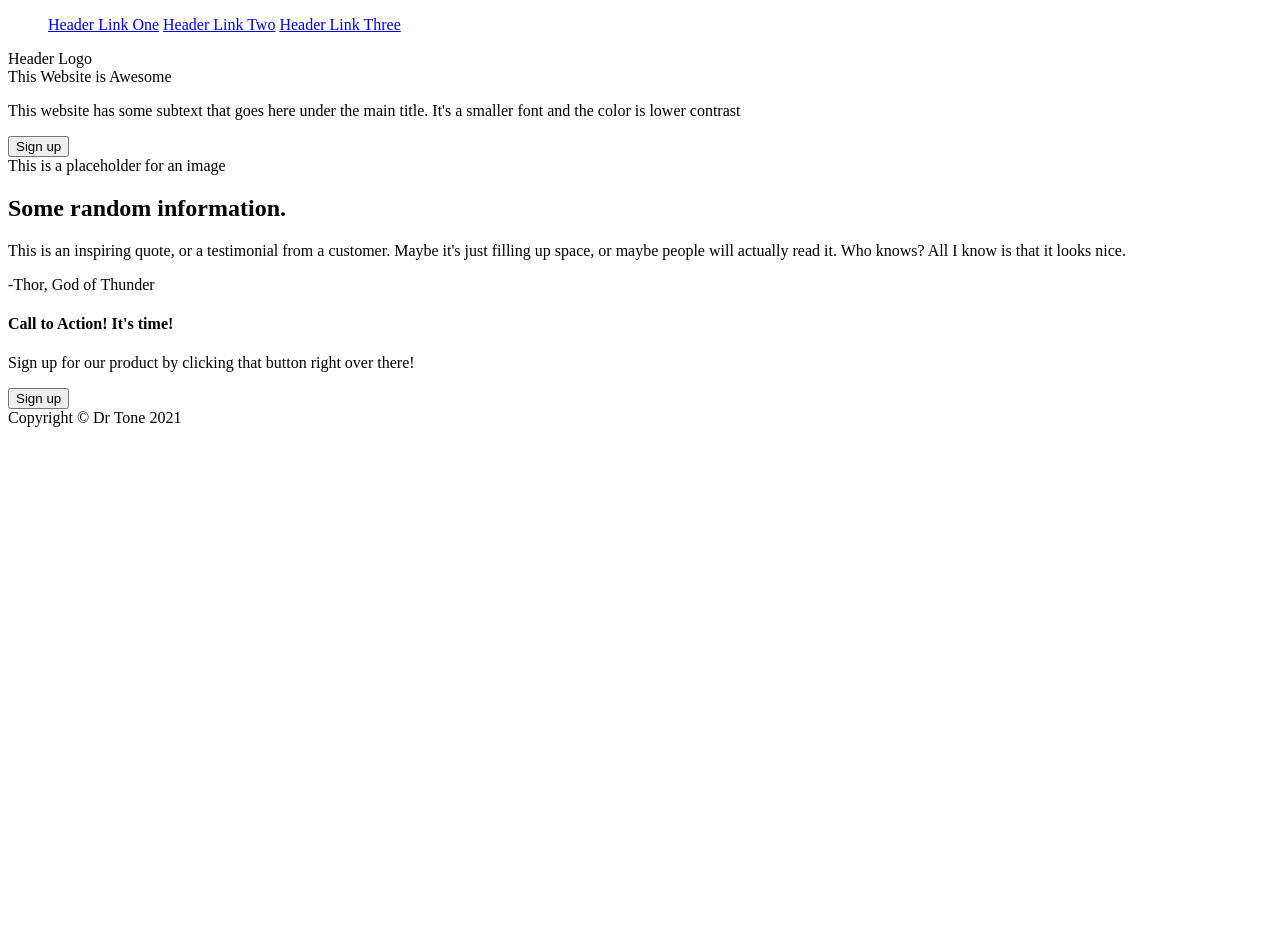
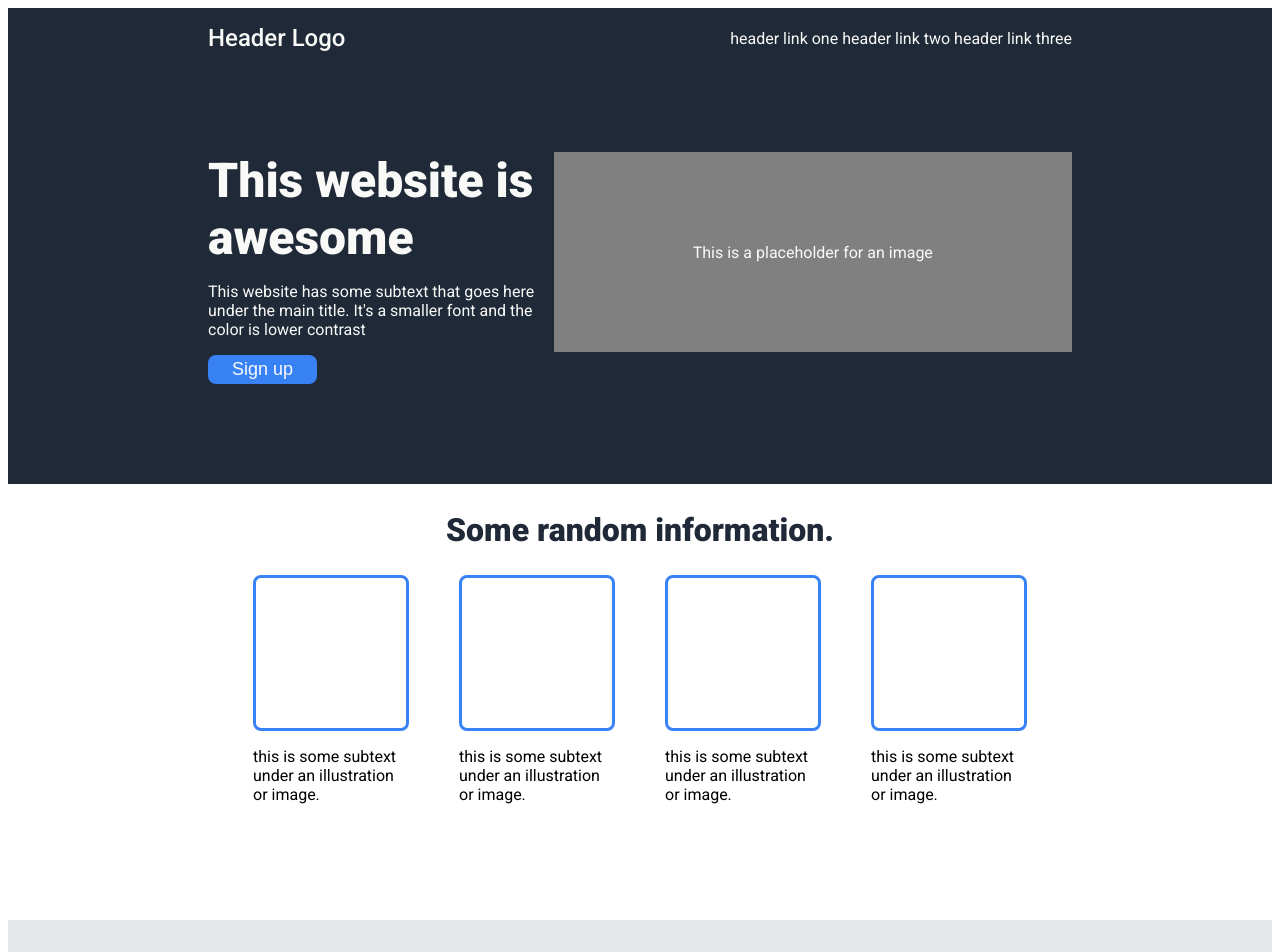
Before and after one commit to ckehlzx/top-foundations-landing-page, a plain HTML site: page index.html in a window 1280 px wide. Shown: the top 952 px of the page. Before the commit the page ends 800 px from the top, so only its background shows below. Drawn offline with Linux system fonts and the light colour scheme.

Commit message:
finished work on header, container1, container2 and container3

```diff
--- a/index.html
+++ b/index.html
@@ -6,31 +6,54 @@
     <meta name="viewport" content="width=device-width, initial-scale=1.0">
     <title>Dr Tone's Ludicrous Landing Page</title>
     <link rel="stylesheet" href="style.css">
+    <link rel="preconnect" href="https://fonts.googleapis.com">
+    <link rel="preconnect" href="https://fonts.gstatic.com" crossorigin>
+    <link href="https://fonts.googleapis.com/css2?family=Roboto:ital,wght@0,400;0,500;0,900;1,100&display=swap" rel="stylesheet">
 </head>
 <body>
     <div class="header">
+        <div class="logo">Header Logo</div>
         <ul>
-            <a href=#>Header Link One</a>
-            <a href=#>Header Link Two</a>
-            <a href=#>Header Link Three</a>
+            <a href=#>header link one</a>
+            <a href=#>header link two</a>
+            <a href=#>header link three</a>
         </ul>
-        <div class="logo">Header Logo</div>
     </div>
     <div class="container1">
-        <div class="title">This Website is Awesome</div>
-        <p>This website has some subtext that goes here under the main title. It's a smaller font and the color is lower contrast</p>
-        <button>Sign up</button>
-        <div class="imageplaceholder">This is a placeholder for an image</div>
+        <div class="titlebox">
+            <div class="title">This website is awesome</div>
+            <p>This website has some subtext that goes here under the main title. It's a smaller font and the color is lower contrast</p>
+            <button>Sign up</button>
+        </div>
+        <div class="imageplaceholder">This is a placeholder for an image
+        </div>
     </div>
     <div class="container2">
         <h2>Some random information.</h2>
-        <div class="square">
-
+        <div class="squares">
+            <div class="card">
+                <div class="square"></div>
+                <p class="squaretxt">this is some subtext under an illustration or image.</p>
+            </div>
+            <div class="card">
+                <div class="square"></div>
+                <p class="squaretxt">this is some subtext under an illustration or image.</p>
+            </div>
+            <div class="card">
+                <div class="square"></div>
+                <p class="squaretxt">this is some subtext under an illustration or image.</p>
+            </div>
+            <div class="card">
+                <div class="square"></div>
+                <p class="squaretxt">this is some subtext under an illustration or image.</p>
+            </div>
         </div>
     </div>
     <div class="container3">
-        <p class="quote">This is an inspiring quote, or a testimonial from a customer. Maybe it's just filling up space, or maybe people will actually read it.  Who knows?  All I know is that it looks nice.</p>
-        <p class="speaker">-Thor, God of Thunder</p>
+        <blockquote class="quote"><p>This is an inspiring quote, or a testimonial from a customer. Maybe it's just filling up space, or maybe people will actually read it.  Who knows?  All I know is that it looks nice.
+        </p>
+        </blockquote>
+        <figcaption>-Thor, God of Thunder</figcaption>
     </div>
     <div class="container4">
         <h4>Call to Action! It's time!</h4>
--- a/style.css
+++ b/style.css
@@ -0,0 +1,134 @@
+body{
+    display: flex;
+    flex-direction: column;
+    font-family: 'Roboto', serif;
+}
+
+/* This defines most of the colors and fonts for the page*/
+.header, a, .container1, .footer{
+    background-color: #1F2937;
+    color:#f9faf8
+}
+
+.logo{
+    font-size: 24px;
+    font-weight: 500;
+    margin-left: 200px;
+}
+
+.title{
+    font-size:48px;
+    font-weight: 900;
+}
+
+button{
+    background-color: #3882f6;
+    color: #f9faf8;
+    border-radius: 8px;
+    border: none;
+    padding: 4px 24px;
+    font-size: 18px;
+}
+
+h2{
+    font-size: 32px;
+    font-weight:900px;
+    color: #1F2937;
+    text-align: center;
+}
+
+/* this defines the rules for the header and links */
+.header{
+    display: flex;
+    justify-content: space-between;
+    align-items: center;
+    padding-top: 16px;
+    flex-shrink: 0;
+}
+
+ul{
+    margin:0;
+    padding:0;
+    margin-right: 200px;
+}
+
+a{
+    list-style-type: none;
+    text-decoration: none;
+}
+
+/* this defines the rules for container 1 and everything inside*/
+.container1{
+    display:flex;
+    justify-content: space-between;
+}
+
+.titlebox, .imageplaceholder {
+    margin-top: 100px;
+    margin-bottom: 100px;
+}
+.titlebox{
+    margin-left: 200px;
+    width: 400px;
+}
+
+.imageplaceholder{
+    display: flex;
+    justify-content: center;
+    align-items: center;
+    width: 600px;
+    height: 200px;
+    background-color:grey;
+    margin-right:200px;
+}
+
+/* this defines the rules for container 2 */
+.container2{
+    margin-bottom: 100px;
+}
+
+.squares {
+    display: flex;
+    justify-content: center;
+    gap: 50px;
+}
+
+.square {
+    display: flex;
+    flex-direction: column;
+    border: solid;
+    border-color: #3882f6;
+    border-radius: 8px;
+    width: 150px;
+    height: 150px;
+}
+
+.squaretxt {
+    width: 150px;
+}
+/* this defines the rules for container 3 */
+.container3 {
+    background-color: #E5E7EB;
+    display: flex;
+    flex-direction: column;
+    justify-content: center;
+    align-items: center;
+}
+
+.quote {
+    font-size: 36px;
+    font-style: italic;
+    color: #1F2937;
+    margin-left: 400px;
+    margin-right: 400px;
+    margin-bottom: 0px;
+}
+
+figcaption {
+    align-self: flex-end;
+    color: #1F2937;
+    font-weight: 500;
+    font-size: 24px;
+    margin-right: 400px;
+    margin-bottom: 100px;
+}
```
